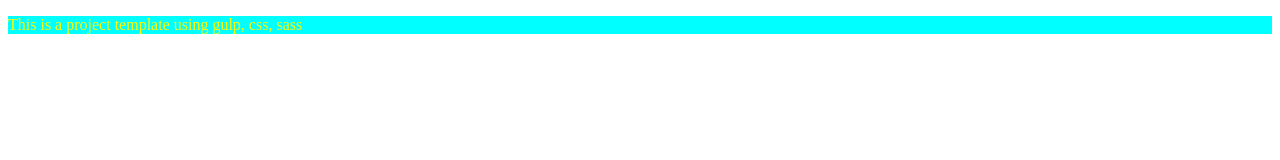
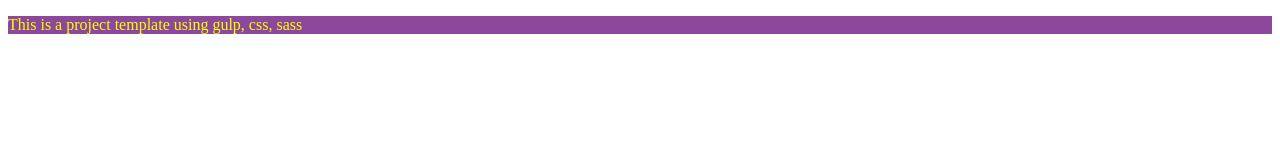
Before and after one commit to XT42/gulp-web-project-template, a website: page app/index.html in a window 1280 px wide. Drawn offline with Linux system fonts and the light colour scheme.

Commit message:
test commit

```diff
--- a/app/scss/style.scss
+++ b/app/scss/style.scss
@@ -3,5 +3,5 @@
 }
 
 p {
-  background-color: aqua;
+  background-color: rgb(141, 72, 156);
 }
```
Also changed, not shown: app/css/style.css.
